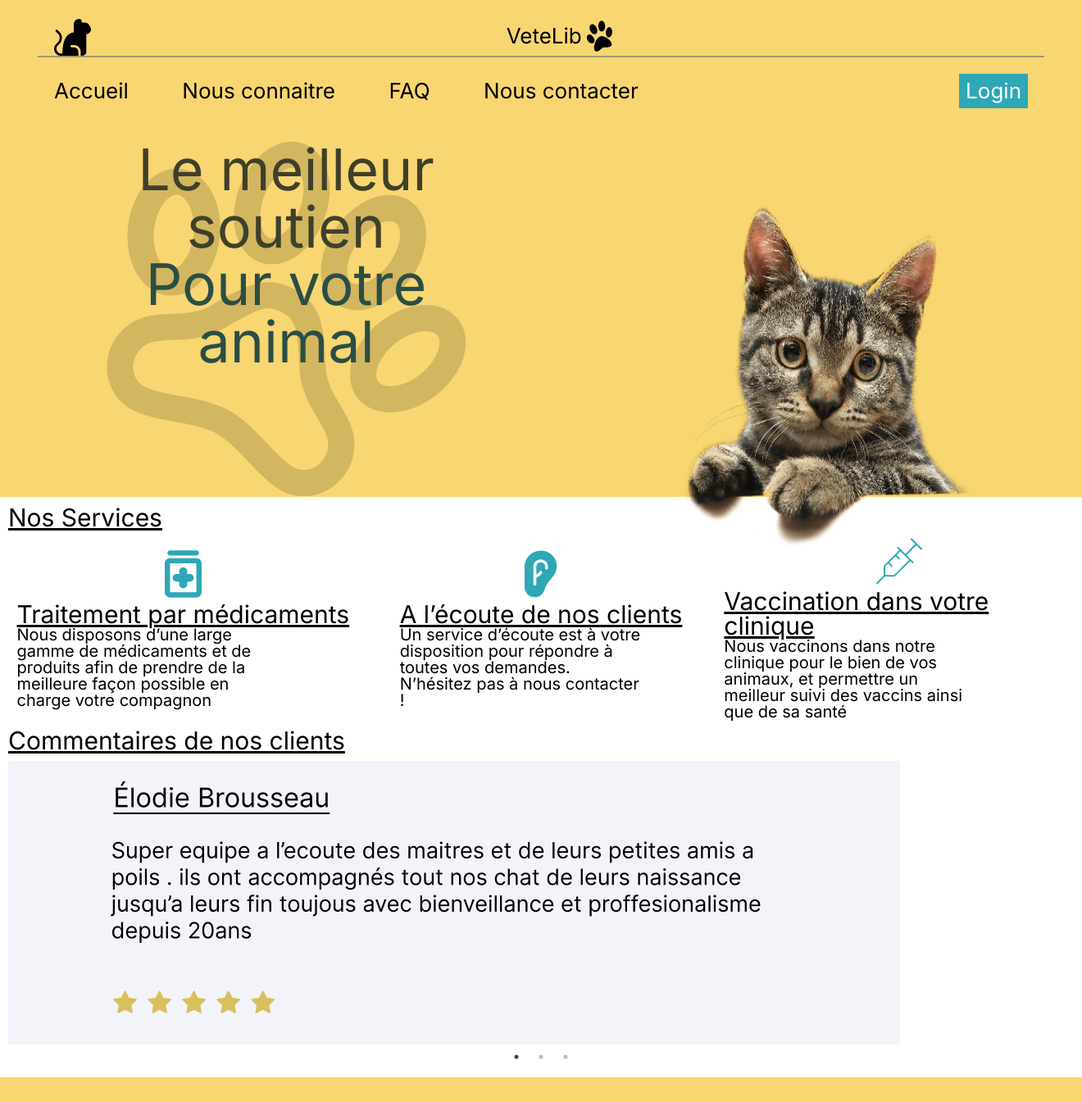
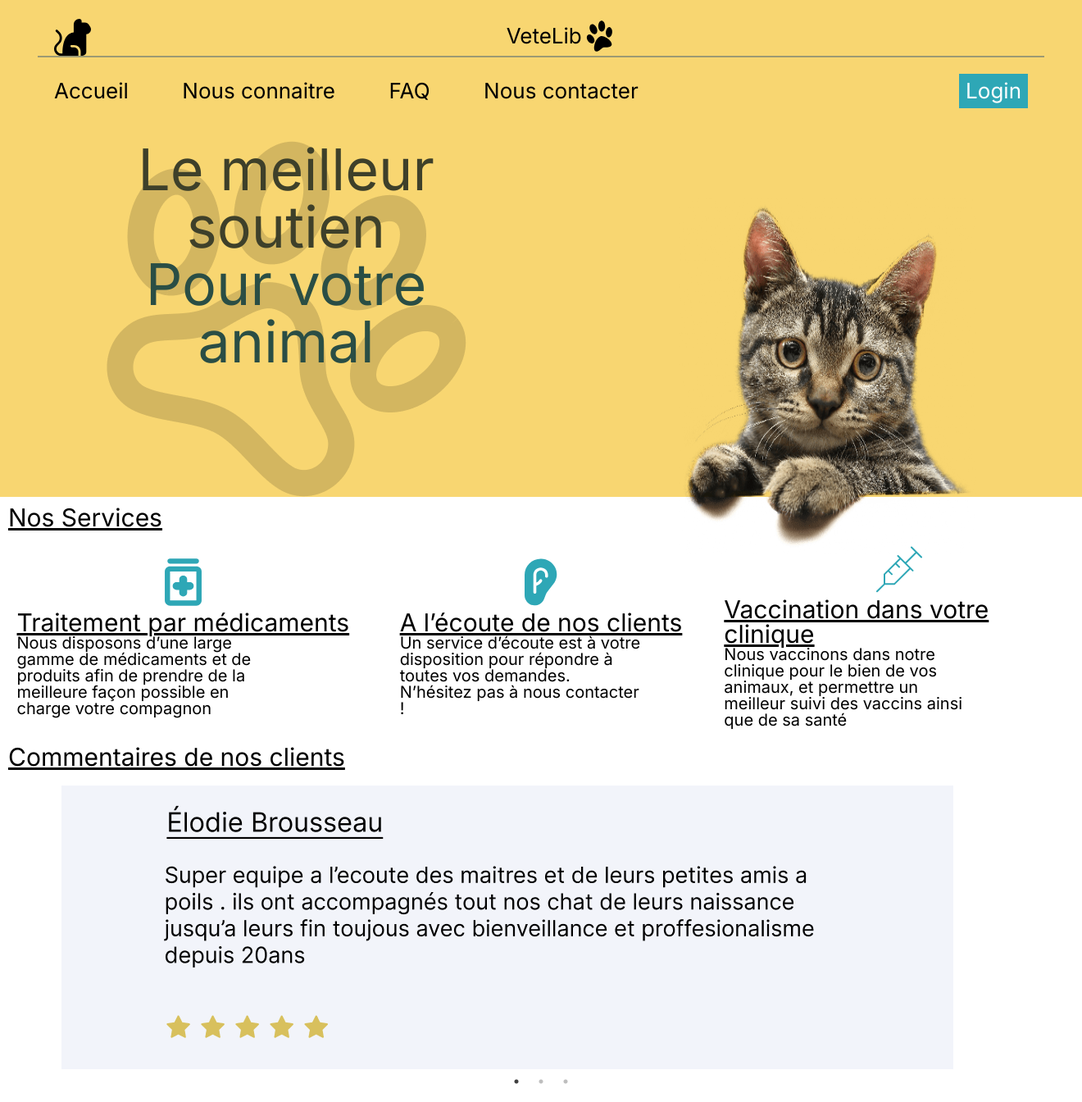
Before and after one commit to KoukiFactori/s3_vetelib, a Symfony app: template templates/index/index.html.twig in a window 1320 px wide; the page is wider, and only the part inside the window is pictured. Shown: that part at 82% size. Before the commit the page ends 1314 px from the top of that part, so only its background shows below. Run offline with Twig, Linux system fonts and the light colour scheme; the template is opened without the code that fills it, so the values that code supplies are empty; some libraries are stand-ins or nearby versions.

Commit message:
Fix carrousel overflow

```diff
--- a/public/css/index.css
+++ b/public/css/index.css
@@ -68,7 +68,7 @@ h2 {
 section.index {
     display: flex;
     flex-direction: column;
-    gap: 10px;
+    gap: 20px;
     padding: 10px;
 }
 
@@ -110,3 +110,9 @@ section.index {
         display: block;
     }
 }
+
+.carrousel {
+    width: 90%;
+    margin-left: 5%;
+    margin-right: 5%;
+}
```
